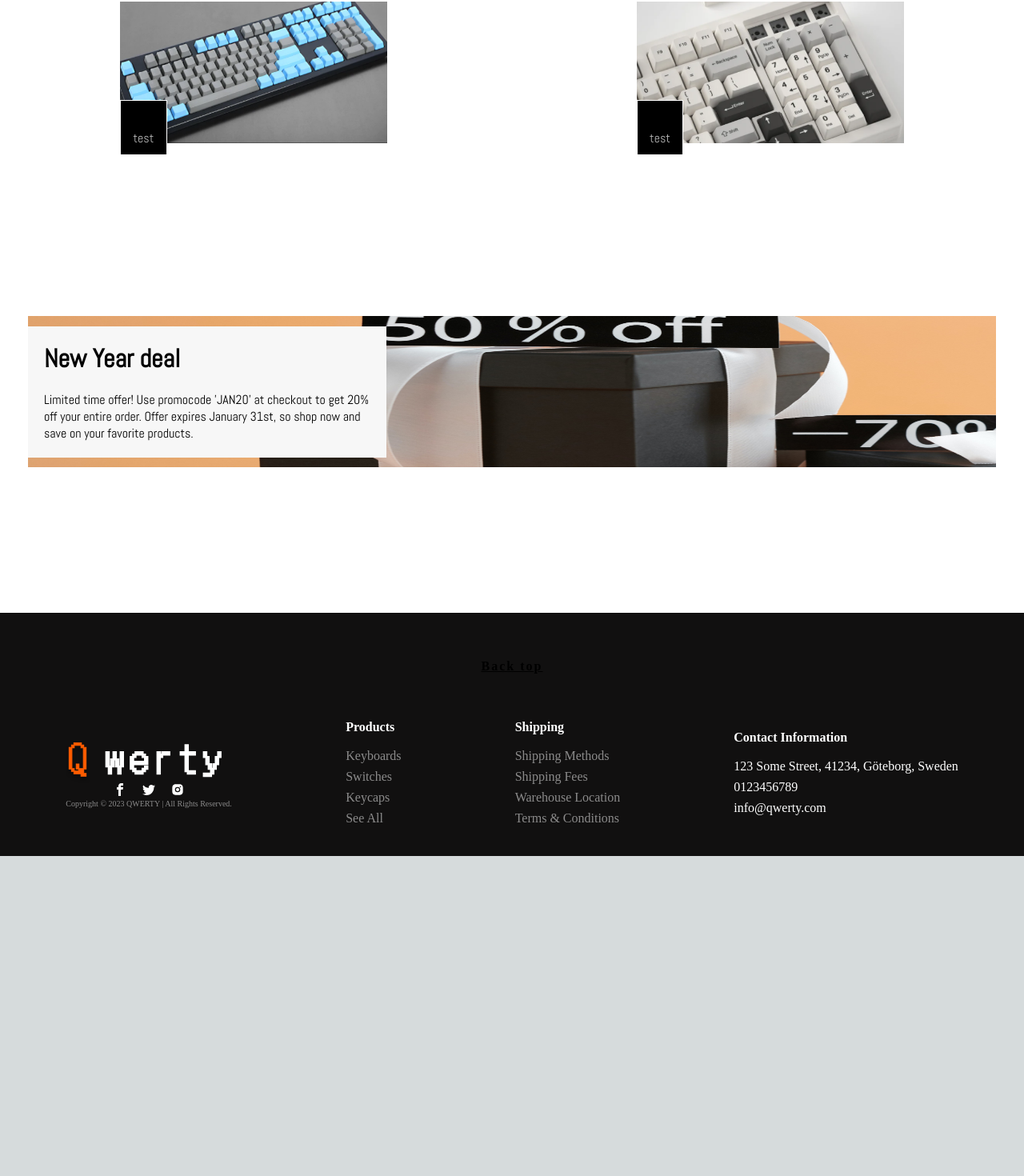
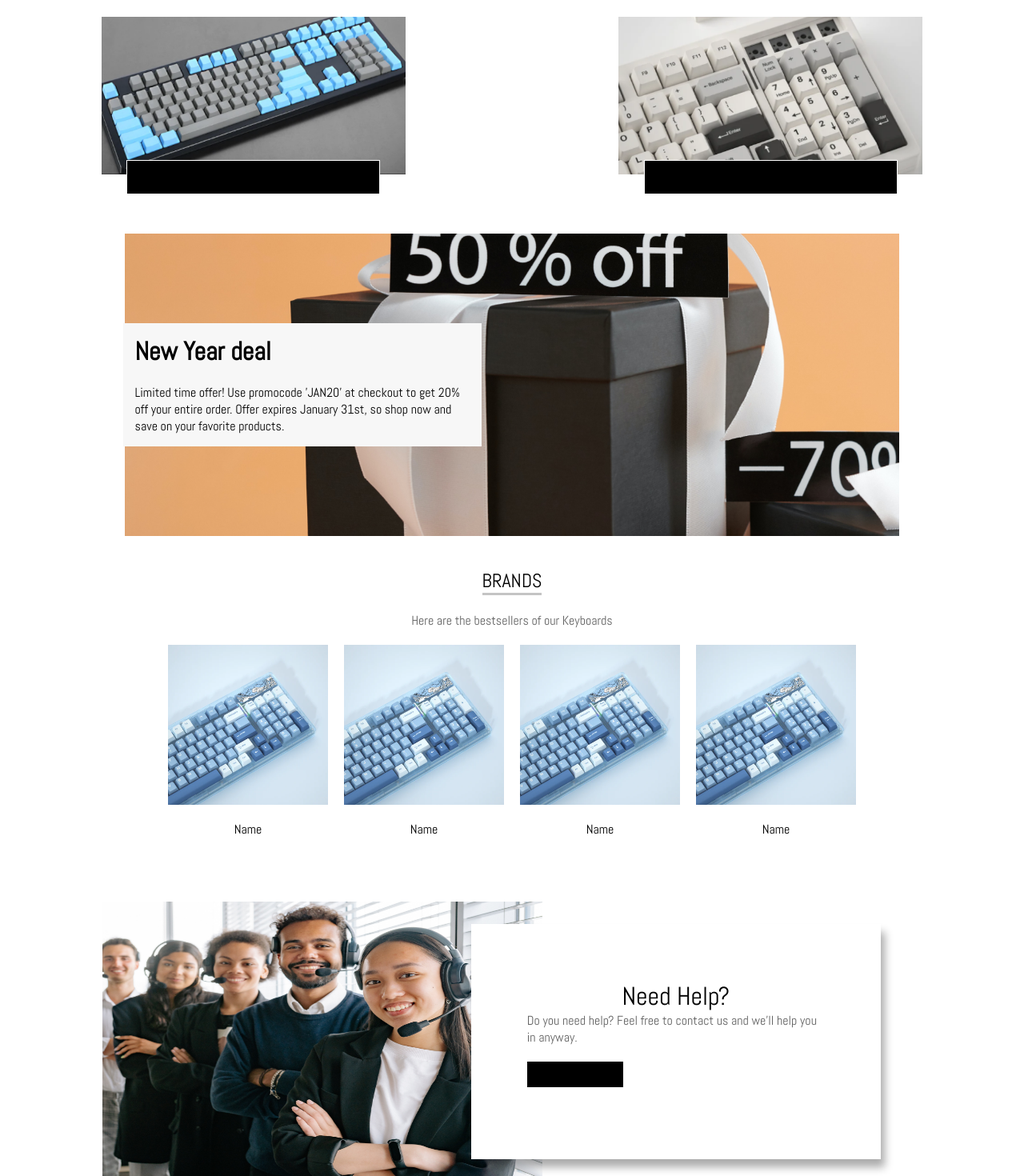
Before and after one commit to DWMi/QWERTY, a Next.js app: page / in a window 1280 px wide. Shown: the part 1180-2650 px from the top of the page at 80% size. Before the commit the page ends 2250 px from the top, so only its background shows below. Built offline with nearby package versions, Linux system fonts and the light colour scheme; no server answers.

Commit message:
responsive fix

```diff
--- a/components/Header/Header.module.css
+++ b/components/Header/Header.module.css
@@ -11,7 +11,6 @@
   color: rgb(0, 0, 0);
   text-transform: uppercase;
   background: none;
-  color: inherit;
   border: none;
   transition: opacity 200ms ease-in-out;
 }
@@ -40,6 +39,7 @@
   right: 0;
   left: 0;
   width: 150px;
+  color:black;
   box-shadow: black 10px 10px;
   border: 1px black solid;
   padding: 10px;
--- a/pages/index.js
+++ b/pages/index.js
@@ -7,6 +7,8 @@ import brandPic2 from "../public/brandPic/Varmilo.png";
 import brandPic3 from "../public/brandPic/Ducky.png";
 import brandPic4 from "../public/brandPic/Yunzii.png";
 import promoBanner from "../public/brandPic/promoBanner.png";
+import bs1 from "../public/assets/yunziikeynovoif98pro1.webp";
+import contactUs from '../public/brandPic/contactUs.png'
 
 const Landing = () => {
   return (
@@ -15,7 +17,7 @@ const Landing = () => {
         <div style={{ height: "100%", height: "40%" }}>
           <div className={styles.infoBoxCon}>
             <div className={styles.infoBox}>
-              <h1 style={{ fontWeight: "inherit" }}>QWERTY</h1>
+              <h1 style={{ fontWeight: "inherit", color:'white' }}>QWERTY</h1>
               <br />
               <p style={{ color: "rgba(255, 255, 255, 0.514)" }}>
                 Welcome to our keyboard reseller company! We are dedicated to
@@ -24,7 +26,7 @@ const Landing = () => {
                 scouring the market to find the best deals on the latest and
                 greatest keyboard models. We take pride in our customer service
                 and strive to make every shopping experience with us a pleasant
-                one.{" "}
+                one.
               </p>
               <button
                 style={{
@@ -72,7 +74,7 @@ const Landing = () => {
               />
               <div className={styles.brandInfoBox}>
                 <h4>Keychron</h4>
-                <p style={{ color: "#B4B4B4" }}>lorem</p>
+
               </div>
             </div>
             <div className={styles.brandPicCon}>
@@ -83,7 +85,7 @@ const Landing = () => {
               />
               <div className={styles.brandInfoBox}>
                 <h4>Varmilo</h4>
-                <p style={{ color: "#B4B4B4" }}>test</p>
+
               </div>
             </div>
             <div className={styles.brandPicCon}>
@@ -94,7 +96,7 @@ const Landing = () => {
               />
               <div className={styles.brandInfoBox}>
                 <h4>Ducky</h4>
-                <p style={{ color: "#B4B4B4" }}>test</p>
+
               </div>
             </div>
             <div className={styles.brandPicCon}>
@@ -105,22 +107,23 @@ const Landing = () => {
               />
               <div className={styles.brandInfoBox}>
                 <h4>Yunzii</h4>
-                <p style={{ color: "#B4B4B4" }}>test</p>
+
               </div>
             </div>
           </div>
           <div className={styles.promoBanCon}>
             <div className={styles.promoPicCon}>
               <Image
-                style={{ width: "100%", height: "100%" }}
+                style={{ width: "100%", height: "100%", objectFit:'cover'}}
                 src={promoBanner}
                 alt="promo banner"
               />
             </div>
+            <div className={styles.promoInfoCon}>
                 <div className={styles.promoInfoBox}>
-              <h1 style={{ color: "black" }}>New Year deal</h1>
+                <h1 className={styles.bannerTitle}>New Year deal</h1>
                 <br />
-              <p style={{ color: "black" }}>
+                <p className={styles.bannerText}>
                     Limited time offer! Use promocode 'JAN20' at checkout to get 20%
                     off your entire order. Offer expires January 31st, so shop now
                     and save on your favorite products.
@@ -129,6 +132,55 @@ const Landing = () => {
             </div>
           </div>
         </div>
+        <div className={styles.bestSeller}>
+            <h2
+            style={{
+                borderBottom: "solid 3px #C4C4C4",
+                color: "black",
+                fontWeight: "lighter",
+            }}
+            >
+            BRANDS
+            </h2>
+            <br />
+            <p style={{ color: "#616161" }}>
+                Here are the bestsellers of our Keyboards
+            </p>
+            <div className={styles.bestSellerItem}>
+                    <div className={styles.bsPicCon}>
+                        <Image src={bs1} width={200} height={200}/>
+                        <p style={{color:'black', margin:'20px'}}>Name</p>
+                    </div>
+                    <div className={styles.bsPicCon}>
+                        <Image src={bs1} width={200} height={200}/>
+                        <p style={{color:'black', margin:'20px'}}>Name</p>
+                    </div>
+                    <div className={styles.bsPicCon}>
+                        <Image src={bs1} width={200} height={200}/>
+                        <p style={{color:'black', margin:'20px'}}>Name</p>
+                    </div>
+                    <div className={styles.bsPicCon}>
+                        <Image src={bs1} width={200} height={200}/>
+                        <p style={{color:'black', margin:'20px'}}>Name</p>
+                    </div>
+            </div>
+            <div className={styles.contactUsBanCon}>
+                <div className={styles.contactUs}>
+                    <Image src={contactUs} width={550} height={350}/>
+                    <div className={styles.contactTextCon}>
+                        <div className={styles.contactText}>
+                            <h1 style={{color:'black', fontWeight:'lighter'}}> Need Help?</h1>
+                            <p style={{color:'#616161'}}>Do you need help? Feel free to contact us and we'll help you in anyway.
+                            </p>
+                            <div className={styles.contactBtnCon}>
+                                <button className={styles.contactBtn}>CONTACT US</button>
+                            </div>
+                        </div>
+                    </div>
+                </div>
+            </div>
+        </div>
+      </div>
     </>
   );
 };
--- a/styles/Home.module.css
+++ b/styles/Home.module.css
@@ -45,12 +45,10 @@
     margin: 40px 0px;
     position: relative;
     grid-column: span 6;
-  padding: 0 150px;
+    padding: 0 20%;
+    display: flex;
+    justify-content: center;
 
-  /* display: flex;
-    align-items: center;
-    justify-content: flex-end;
-    flex-direction: column; */
 }
 .brandInfoBox {
   position: absolute;
@@ -59,8 +57,8 @@
   align-items: center;
   border: solid 1px white;
   background-color: black;
-  /* width: 90%; */
-  bottom: -15px;
+  width: 50%;
+  bottom: -25px;
   gap: 5px;
   padding: 10px;
 }
@@ -70,7 +68,7 @@
   display: flex;
   flex-direction: column;
   justify-content: center;
-  align-items: flex-start;
+  align-items: center;
   width: 100%;
   padding: 0px 35px;
   margin: 40px 0 40px 0;
@@ -79,17 +77,219 @@
 }
 .promoPicCon {
   position: relative;
-  width: 100%;
-  height: 40%;
-  object-fit: fill;
+  width: 80%;
+  height: 100%;
+  /* object-fit: fill; */
 }
 
 .promoInfoBox {
-  position: absolute;
   display: flex;
   flex-direction: column;
   background-color: #f7f7f7;
-  padding: 20px;
+  padding: 15px;
   width: 35%;
   align-items: flex-start;
+  justify-content: center;
 }
+.bannerText{
+    color:black;
+}
+.bannerTitle{
+    color:black;
+}
+.promoInfoCon{
+    display: flex;
+    width: 100%;
+    height: 100%;
+    position: absolute;
+    align-items: center;
+    justify-content:flex-start;
+    left: 12%;
+}
+
+.bestSeller{
+    display: flex;
+    width: 100%;
+    flex-direction: column;
+    align-items: center;
+
+}
+
+.bestSellerItem{
+    width: 100%;
+    /* display: grid;
+    grid-template-columns: repeat(8, 1fr); */
+    display: flex;
+    flex-direction: row;
+    flex-wrap: wrap;
+    justify-content: center;
+    gap: 20px;
+    margin: 20px;
+
+}
+
+.bsPicCon{
+
+    /* grid-column: span 2; */
+    display: flex;
+    flex-direction: column;
+    align-items: center;
+}
+
+.contactUsBanCon{
+    width: 100%;
+    display: flex;
+    justify-content: center;
+    margin: 40px;
+}
+.contactUs{
+    width: 80%;
+    display: flex;
+    flex-direction: row;
+    position: relative;
+}
+.contactTextCon{
+    width: 100%;
+    height: 100%;
+    display: flex;
+    justify-content: flex-end;
+    position: absolute;
+    align-items: center;
+    right: 5%;
+}
+.contactText{
+    display: flex;
+    align-items: center;
+    flex-direction: column;
+    width: 50%;
+    background-color: white;
+    padding: 70px;
+    box-shadow: 5px 10px 10px#00000054;
+}
+.contactBtnCon{
+    display: flex;
+    justify-content: flex-start;
+    width: 100%;
+    margin: 20px;
+
+}
+.contactBtn{
+    font-size: 11px;
+    padding:10px 25px;
+    background-color:black;
+    border:none;
+}
+/* ------------------MQ------------------------------ */
+@media screen and (max-width: 930px){
+
+    .brandInfoBox {
+        width: 80%;
+    }
+    .brandPicCon{
+        padding: 0 10px;
+    }
+    .promoPicCon{
+        width: 100%;
+    }
+    .promoInfoBox{
+        width: 50%;
+    }
+    .bannerText{
+        font-size: 17px;
+    }
+    .bannerTitle{
+        font-size:20px;
+    }
+    .promoInfoCon{
+        left: 4%;
+    }
+
+    .infoBox{
+
+        margin: 0;
+        width: 100%;
+    }
+    .contactText{
+        padding: 40px;
+        width: 50%;
+    }
+    .contactText >h1{
+        font-size: 20px;
+    }
+    .contactText > p{
+
+        font-size: 15px;
+    }
+}
+
+@media screen and (max-width: 520px){
+    .bannerText{
+        font-size: 12px;
+    }
+    .bannerTitle{
+        font-size:16px;
+    }
+    .promoInfoCon{
+        left: 7%;
+    } .contactText{
+        padding:30px;
+        width: 70%;
+    }
+
+
+    .contactTextCon{
+        right: -10%;
+    }
+
+    .contactText >h1{
+        font-size: 18px;
+    }
+    .contactText > p{
+
+        font-size: 10px;
+    }
+    .contactBtn{
+        font-size: 8px;
+    padding: 8px 22px;
+    }
+}
+
+@media screen and (max-width: 378px){
+
+    .brandPicCon{
+        padding:0 10px;
+    }
+    .promoPicCon{
+        width: 100%;
+    }
+    .promoBanCon {
+        padding: 10px;
+    }
+    .promoInfoBox{
+        width: 40%;
+        height: 88%;
+    }
+    .bannerText{
+        font-size: 8px;
+    }
+    .bannerTitle{
+        font-size:10px;
+    }
+    .promoInfoCon{
+        left: 3%;
+    }
+    .contactText{
+        width: 70%;
+    }
+    .contactText >h1{
+        font-size: 18px;
+    }
+    .contactText > p{
+
+        font-size: 10px;
+    }
+    .contactTextCon{
+        right: -9%;
+    }
+
+}
```
Also changed, not shown: public/brandPic/contactUs.png (added). Lines whose indentation alone changed are shown as unchanged.
